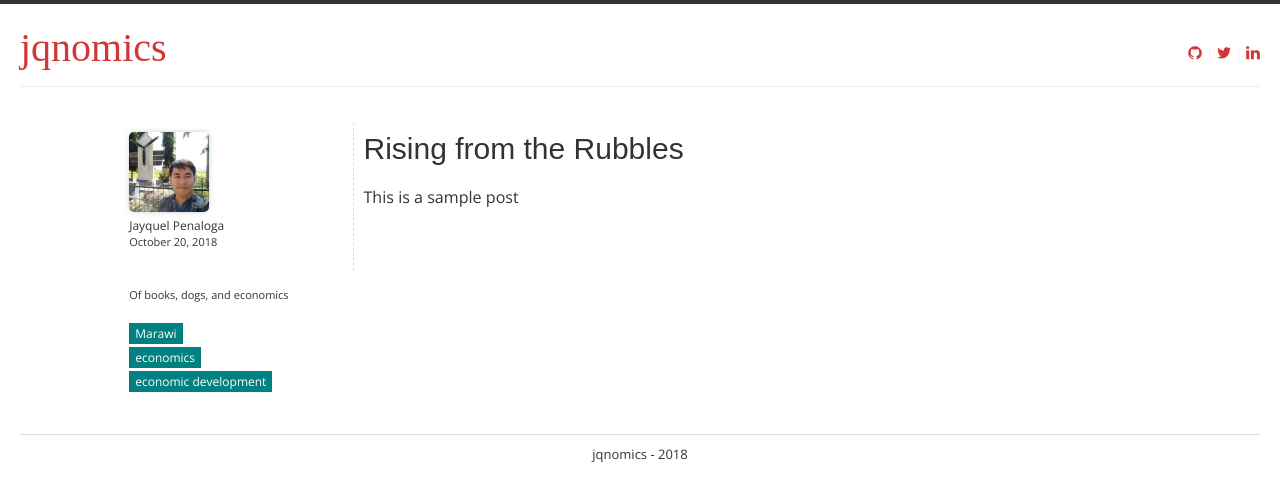
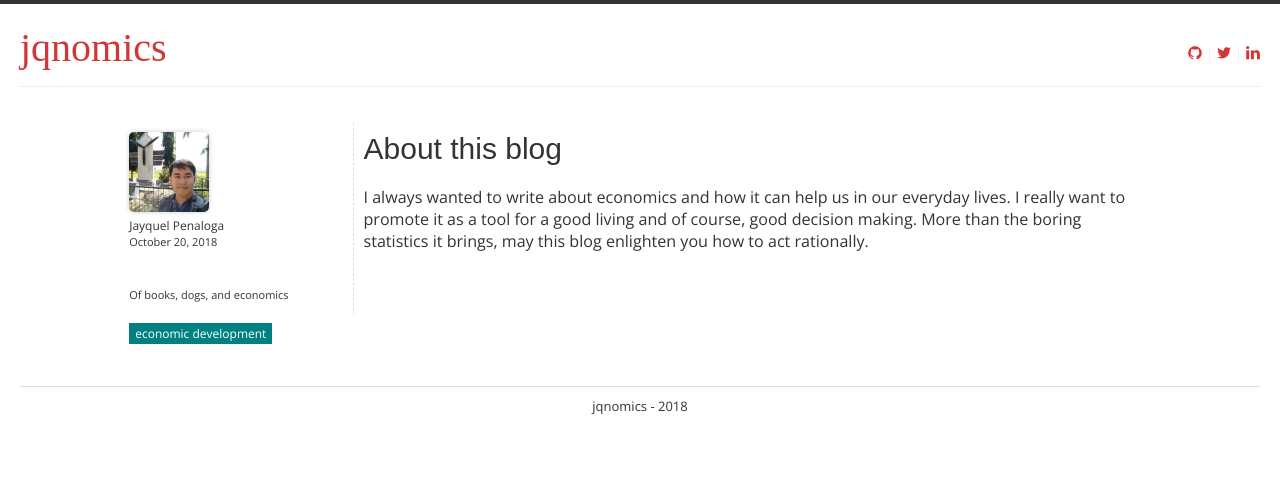
Before and after one commit to jqnomics/jqnomics.github.io, a Jekyll site: the page built from _posts/econdev/2018-10-20-start-bloggin.md, in a window 1280 px wide. Shown: the top 502 px of the page. Built offline with Jekyll 4.4.1, drawn with Linux system fonts in a browser that asks for light colours; some web fonts are replaced; comment, search, counter and statistics services are not loaded.

Commit message:
Update to blog 2

```diff
--- a/_posts/econdev/2018-10-20-start-bloggin.md
+++ b/_posts/econdev/2018-10-20-start-bloggin.md
@@ -1,11 +1,12 @@
 ---
 layout: blog
-title: Rising from the Rubbles
+title: About this blog
 category: blog
-tags: [Marawi, economics,economic development]
-summary: How SME Development can improve Marawi
+tags: [economic development]
+summary: What's the sense of this blog.
 image: /images/blog/jqnomics.png
 comments: true
 ---
 
-This is a sample post
+I always wanted to write about economics and how it can help us in our everyday lives.
+I really want to promote it as a tool for a good living and of course, good decision making. More than the boring statistics it brings, may this blog enlighten you how to act rationally.
```
Also changed, not shown: _posts/econdev/2018-10-16-kmme.md (deleted, +0 -10 lines).
